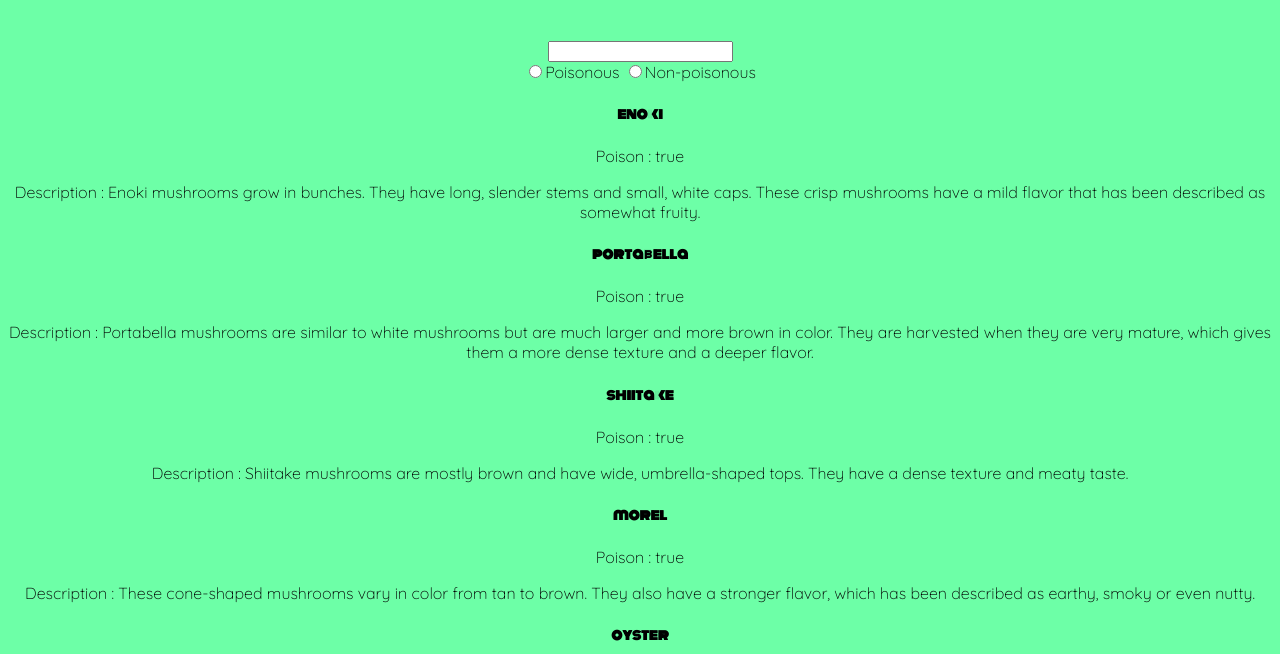
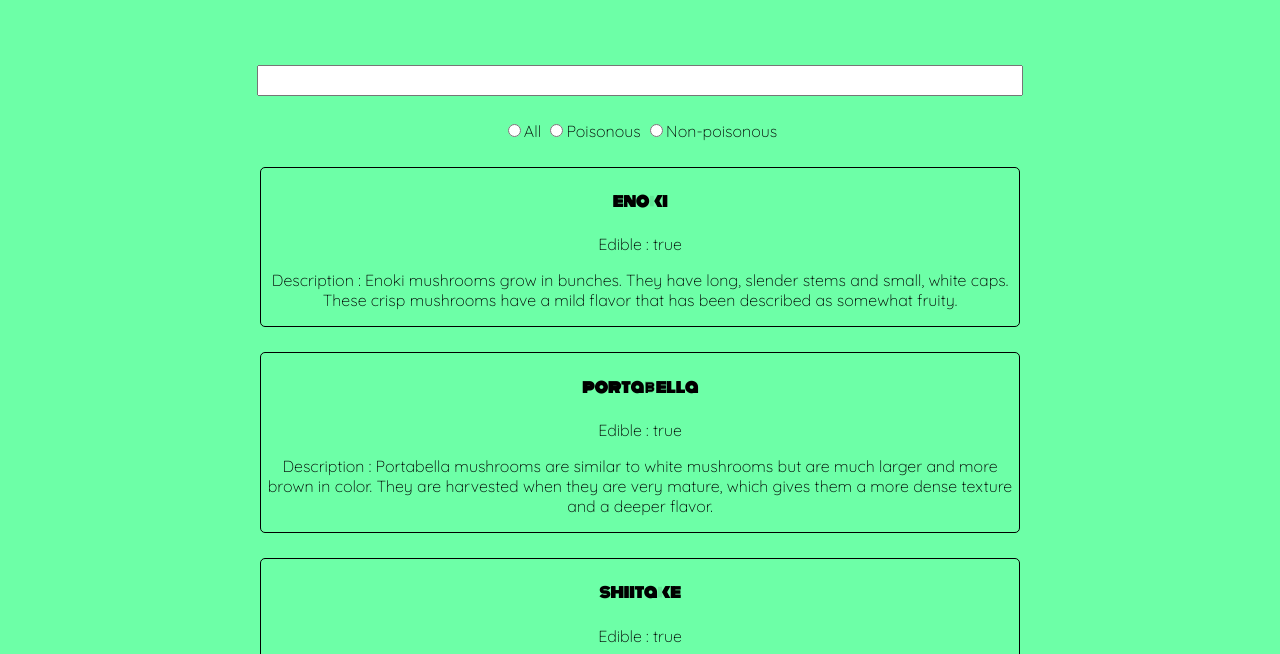
Before and after one commit to lukewalt/mushroom-mania, a website: page index.html in a window 1280 px wide. Shown: the part 146-800 px from the top of the page. Drawn offline with nearby package versions, Linux system fonts and the light colour scheme; some packages are replaced by stand-ins of ours.

Commit message:
added logic for radio filters

```diff
--- a/app/controllers/mushroom.js
+++ b/app/controllers/mushroom.js
@@ -1,10 +1,9 @@
 app.controller('MushCtrl', function($scope, mushroomFactory){
     console.log("Using MushCtrl");
     mushroomFactory.getMushrooms().then((val)=>{
-        let objs = val.mushrooms
 
-        // $scope.info = info
-        console.log(objs);
-        $scope.info = objs
+        console.log($scope.info);
+        $scope.info = val.mushrooms
+
     })
 })
--- a/main.css
+++ b/main.css
@@ -8,7 +8,7 @@ h1 {
   font-size: 4em;
 }
 
-h5 {
+h4 {
   font-family: 'Monoton', cursive;
 
 }
@@ -21,3 +21,16 @@ form {
 p {
   font-family: 'Quicksand', sans-serif;
 }
+
+.userInput {
+  width: 60%;
+  height: 25px;
+  margin: 2%;
+}
+
+.card {
+  border: 1px solid black;
+  width: 60%;
+  margin: 2% auto;
+  border-radius: 5px;
+}
--- a/partials/mushroom.html
+++ b/partials/mushroom.html
@@ -1,15 +1,18 @@
 <h1>Mushroom Mania</h1>
 
 <form>
-  <input type="text" name="userInput" value="filter" ng-model="mushroomTypes"> <br>
-  <input type="radio" name="toggle" value="poisonous">Poisonous
-  <input type="radio" name="toggle" value="non-poisonous">Non-poisonous<br>
+  <input type="text" name="userInput" value="filter" ng-model="mushFilt" class="userInput"> <br>
+  <!--  -->
+  <input type="radio" name="toggle" value="" ng-model="isPoison" class="radio">All
+  <input type="radio" name="toggle" value="true" ng-model="isPoison" class="radio">Poisonous
+  <input type="radio" name="toggle" value="false" ng-model="isPoison" class="radio">Non-poisonous<br>
+
 </form>
 
-<div ng-repeat="item in info | filter:mushroomTypes" class="">
-    <div ng-repeat="(k, v) in item">
-      <h5>{{k}}</h5>
-      <p>Poison : {{v.edible}} </p>
+<div ng-repeat="item in info | filter:mushFilt | filter:isPoison"  class="card">
+    <div ng-repeat="(k, v) in item" >
+      <h4>{{k}}</h4>
+      <p>Edible : {{v.edible}}</p>
       <p>Description : {{v.description}}</p>
     </div>
 </div>
```
